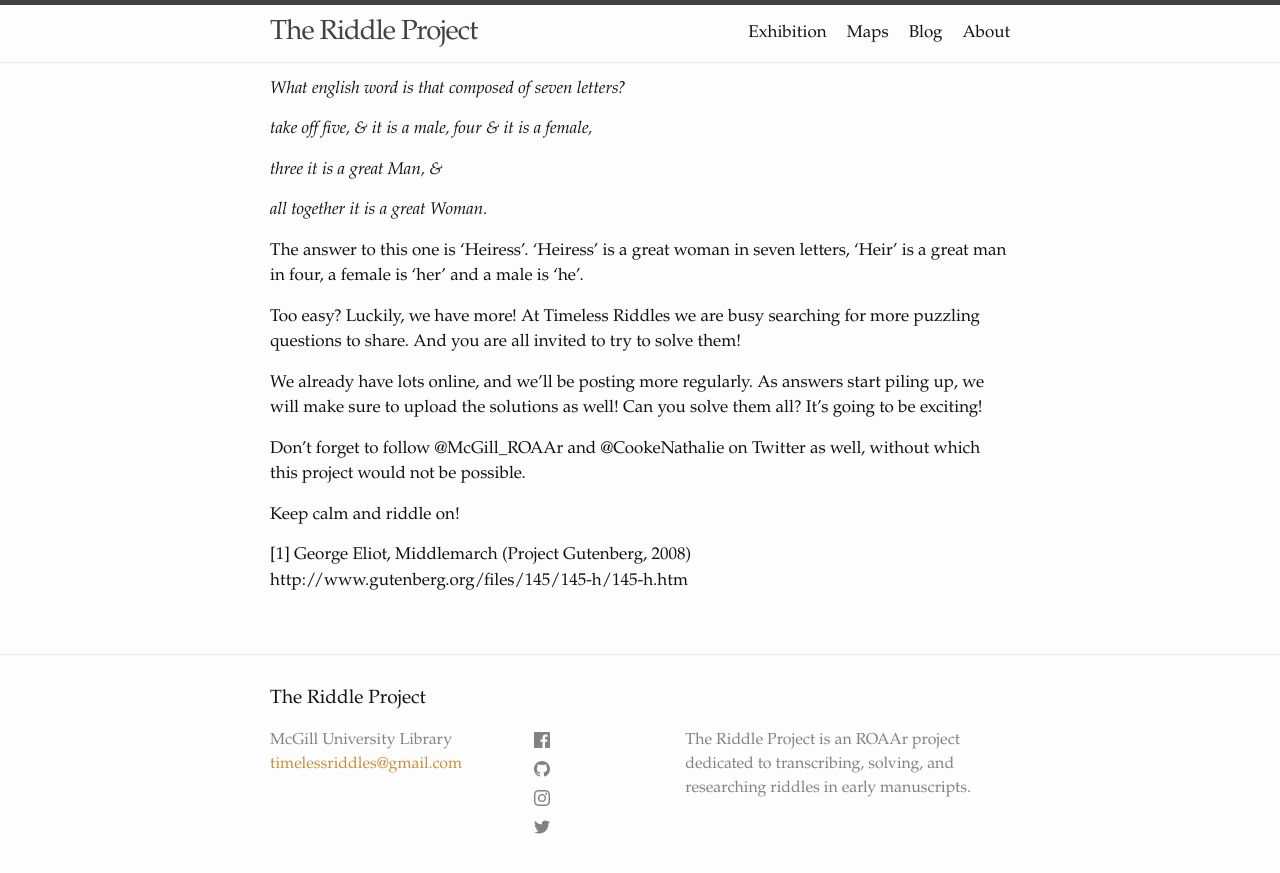
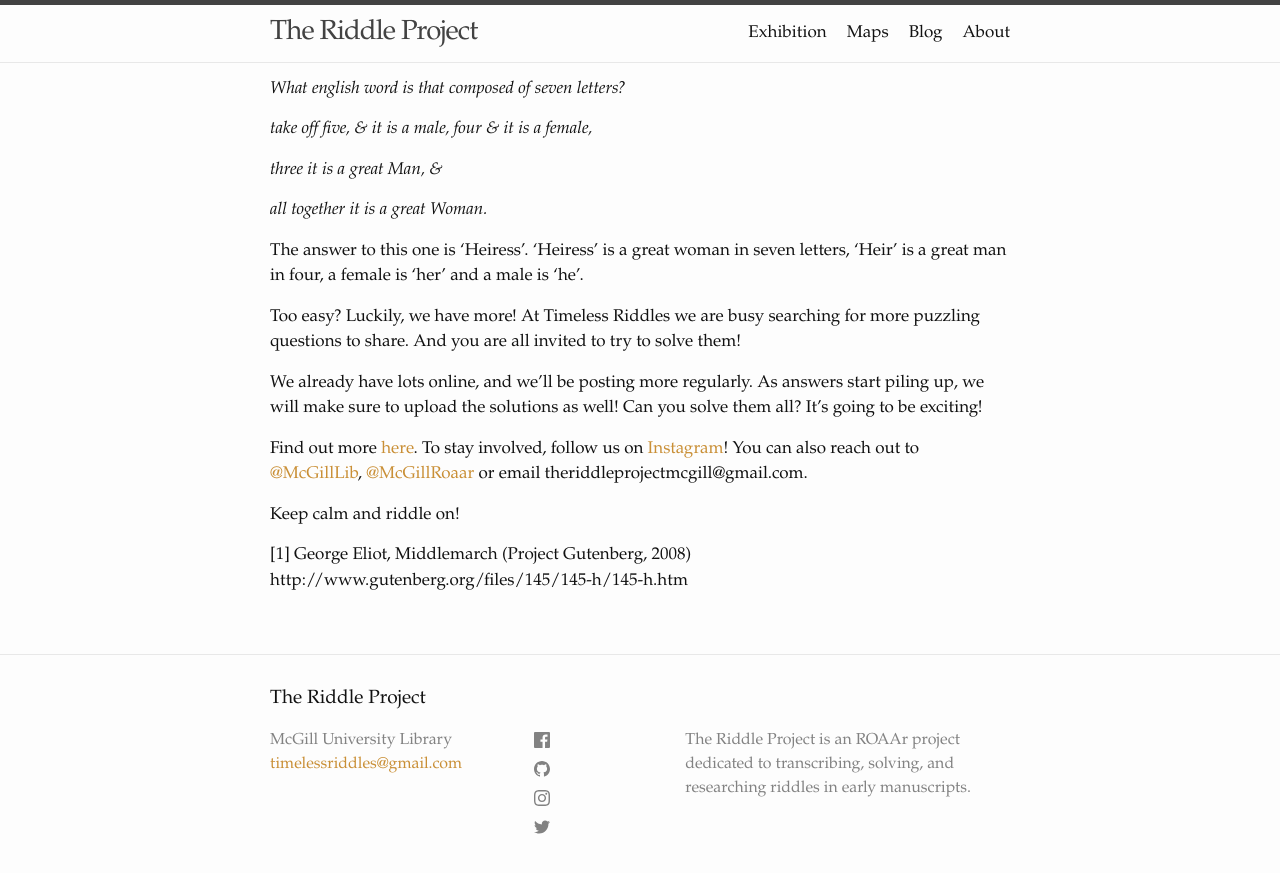
Before and after one commit to riddleproject/riddleproject.github.io, a Jekyll site: the page built from _posts/2019-02-15-riddles.md, in a window 1280 px wide and 900 px high, scrolled down 646 px. Shown: the top 873 px of the window. Built offline with Jekyll 4.4.1, drawn with Linux system fonts in a browser that asks for light colours.

Commit message:
Update 2019-02-15-riddles.md

```diff
--- a/_posts/2019-02-15-riddles.md
+++ b/_posts/2019-02-15-riddles.md
@@ -40,7 +40,7 @@
 
 We already have lots online, and we’ll be posting more regularly. As answers start piling up, we will make sure to upload the solutions as well! Can you solve them all? It’s going to be exciting!
 
-Don’t forget to follow @McGill_ROAAr  and @CookeNathalie on Twitter as well, without which this project would not be possible.
+Find out more [here](https://riddleproject.github.io). To stay involved, follow us on [Instagram](https://www.instagram.com/riddles_in_time/?hl=en)! You can also reach out to [@McGillLib](https://twitter.com/McGillLib), [@McGillRoaar](https://twitter.com/McGill_ROAAr) or email theriddleprojectmcgill@gmail.com.
 
 Keep calm and riddle on!
 
```
